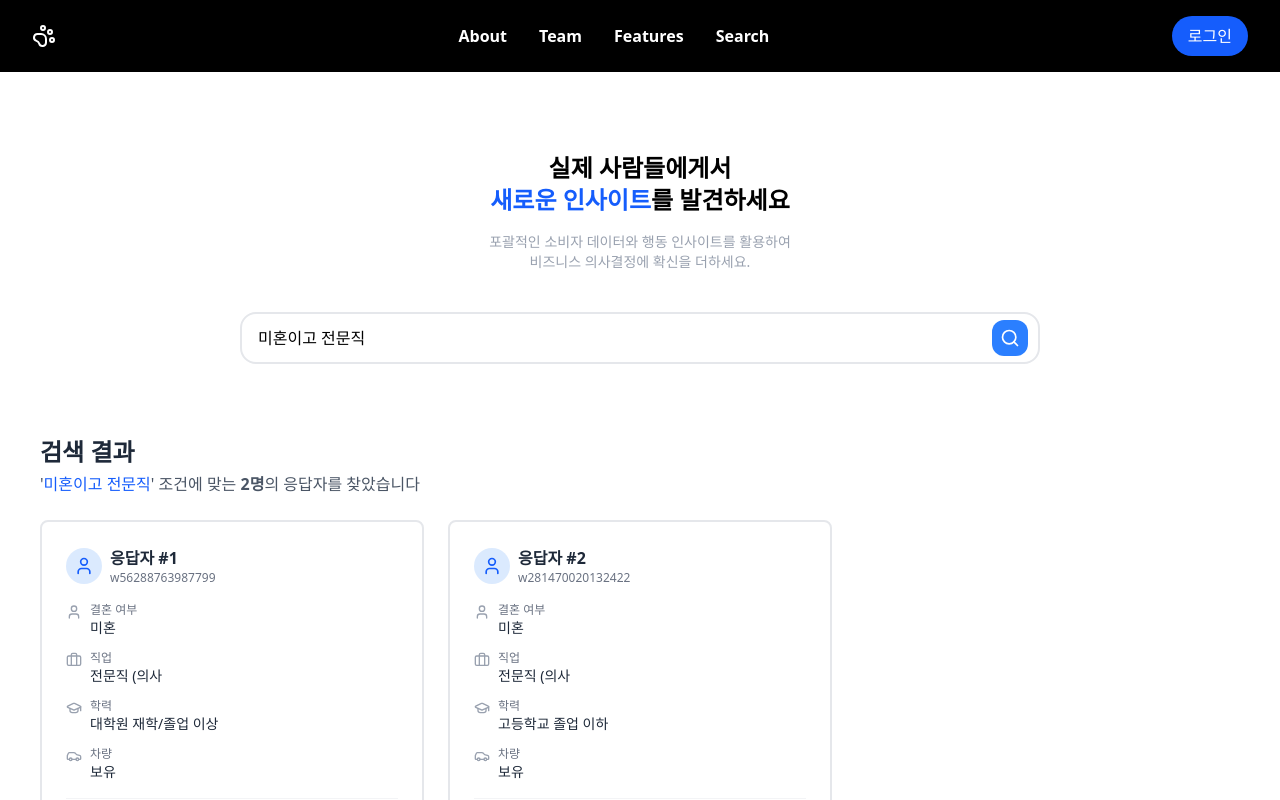
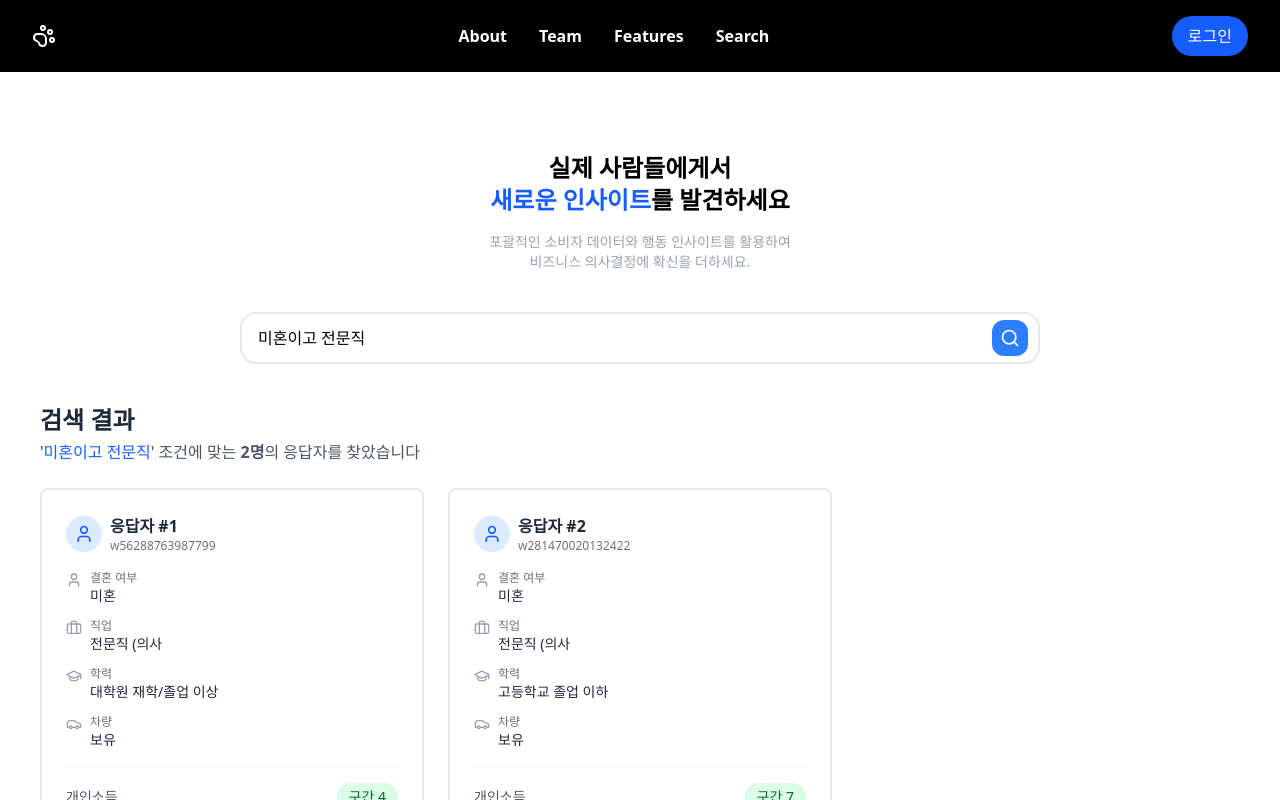
Before and after one commit to PMI-Data-Panel/DataPanel-FE, a React (Vite) app: page /search in a window 1280 px wide. Both pictures are taken after a click on the button "미혼이고 전문직". Built offline with nearby package versions, Linux system fonts and the light colour scheme.

Commit message:
add 검색결과 스크롤기능 추가

```diff
--- a/src/components/search/RespondentCard.tsx
+++ b/src/components/search/RespondentCard.tsx
@@ -30,7 +30,7 @@ const RespondentCard = ({ response, index, onClick }: RespondentCardProps) => {
   return (
     <div
       onClick={onClick}
-      className="bg-white border-2 border-gray-200 rounded-lg p-6 hover:border-blue-500 hover:shadow-lg transition-all cursor-pointer group"
+      className="bg-white border-2 border-gray-200 rounded-lg p-6 hover:border-blue-500 hover:shadow-lg transition-all cursor-pointer group h-full"
     >
       {/* 헤더 */}
       <div className="flex items-center justify-between mb-4">
@@ -105,9 +105,9 @@ const InfoRow = ({
 }) => (
   <div className="flex items-start gap-2">
     <div className="text-gray-400 mt-0.5">{icon}</div>
-    <div className="flex-1">
+    <div className="flex-1 min-w-0">
       <p className="text-xs text-gray-500">{label}</p>
-      <p className="text-sm font-medium text-gray-800 truncate">
+      <p className="text-sm font-medium text-gray-800 break-words">
         {value || "정보 없음"}
       </p>
     </div>
--- a/src/components/search/ResultHeader.tsx
+++ /dev/null
@@ -1,23 +0,0 @@
-import React from "react";
-import { ChevronDown } from "lucide-react";
-
-interface ResultsHeaderProps {
-  count: number;
-}
-
-const ResultsHeader: React.FC<ResultsHeaderProps> = ({ count }) => {
-  return (
-    <div className="flex items-center justify-between">
-      <h3 className="text-lg font-semibold">{count}개 응답</h3>
-      <div className="flex gap-3">
-        <button className="flex items-center gap-2">
-          정확도순 <ChevronDown className="w-4 h-4" />
-        </button>
-        <button className="flex items-center gap-2">Excel</button>
-        <button className="flex items-center gap-2">JSON</button>
-      </div>
-    </div>
-  );
-};
-
-export default ResultsHeader;
--- a/src/components/search/SearchForm.tsx
+++ b/src/components/search/SearchForm.tsx
@@ -20,6 +20,7 @@ const SearchForm = ({
 
   const handleKeyPress = (e: React.KeyboardEvent<HTMLInputElement>) => {
     if (e.key === "Enter") {
+      // eslint-disable-next-line @typescript-eslint/no-explicit-any
       handleSubmit(e as any);
     }
   };
--- a/src/components/search/SearchResults.tsx
+++ b/src/components/search/SearchResults.tsx
@@ -1,7 +1,7 @@
-import { useState } from "react";
+import { useState, useEffect, useRef } from "react";
 import { Users, ChevronRight } from "lucide-react";
+import RespondentCard from "./RespondentCard";
 import RespondentDetail from "./RespondentDetail";
-import RespondentCard from "./RespondentCard";
 
 type ResponseSource = {
   user_id: string;
@@ -21,6 +21,8 @@ interface SearchResultsProps {
   searchQuery: string;
 }
 
+const ITEMS_PER_PAGE = 9; // 한 번에 보여줄 카드 개수
+
 const SearchResults = ({
   results,
   isSearching,
@@ -28,6 +30,58 @@ const SearchResults = ({
 }: SearchResultsProps) => {
   const [selectedRespondent, setSelectedRespondent] =
     useState<ResponseSource | null>(null);
+  const [displayedResults, setDisplayedResults] = useState<ResponseSource[]>(
+    []
+  );
+  const [page, setPage] = useState(1);
+  const [hasMore, setHasMore] = useState(true);
+  const loadMoreRef = useRef<HTMLDivElement | null>(null);
+
+  // 검색 결과가 변경되면 초기화
+  useEffect(() => {
+    setDisplayedResults(results.slice(0, ITEMS_PER_PAGE));
+    setPage(1);
+    setHasMore(results.length > ITEMS_PER_PAGE);
+  }, [results]);
+
+  // Intersection Observer로 무한 스크롤 구현
+  useEffect(() => {
+    if (!loadMoreRef.current || !hasMore || selectedRespondent) return;
+
+    const el = loadMoreRef.current;
+
+    const observer = new IntersectionObserver((entries) => {
+      const first = entries[0];
+
+      if (first.isIntersecting && hasMore) {
+        loadMore();
+      }
+    });
+
+    observer.observe(el);
+
+    return () => {
+      if (el) {
+        observer.unobserve(el);
+      }
+    };
+  }, [hasMore, page, selectedRespondent]);
+
+  // 더 많은 결과 로드
+  const loadMore = () => {
+    const nextPage = page + 1;
+    const startIndex = 0;
+    const endIndex = nextPage * ITEMS_PER_PAGE;
+
+    const newDisplayedResults = results.slice(startIndex, endIndex);
+    setDisplayedResults(newDisplayedResults);
+    setPage(nextPage);
+
+    // 더 이상 로드할 데이터가 없는지 확인
+    if (endIndex >= results.length) {
+      setHasMore(false);
+    }
+  };
 
   // 로딩 중
   if (isSearching) {
@@ -59,7 +113,7 @@ const SearchResults = ({
   // 상세 정보 표시
   if (selectedRespondent) {
     return (
-      <div className="bg-white rounded-lg shadow-lg p-6">
+      <div className="bg-white rounded-lg shadow-lg p-6 mb-10">
         <button
           onClick={() => setSelectedRespondent(null)}
           className="flex items-center text-blue-600 hover:text-blue-800 mb-4 transition-colors"
@@ -74,7 +128,7 @@ const SearchResults = ({
 
   // 결과 목록
   return (
-    <div className="mt-8">
+    <div className="mb-10">
       {/* 결과 헤더 */}
       <div className="flex items-center justify-between mb-6">
         <div>
@@ -89,8 +143,8 @@ const SearchResults = ({
       </div>
 
       {/* 결과 그리드 */}
-      <div className="grid grid-cols-1 md:grid-cols-2 lg:grid-cols-3 gap-6">
-        {results.map((response, index) => (
+      <div className="grid grid-cols-1 md:grid-cols-2 lg:grid-cols-3 gap-6 auto-rows-fr">
+        {displayedResults.map((response, index) => (
           <RespondentCard
             key={response.user_id}
             response={response}
@@ -99,6 +153,22 @@ const SearchResults = ({
           />
         ))}
       </div>
+
+      {/* 무한 스크롤 트리거 */}
+      {hasMore && (
+        <div ref={loadMoreRef} className="flex justify-center mt-8 py-8">
+          <div className="animate-spin rounded-full h-8 w-8 border-b-2 border-blue-600"></div>
+        </div>
+      )}
+
+      {/* 모든 결과 로드 완료 */}
+      {!hasMore && displayedResults.length > 0 && (
+        <div className="text-center mt-8 py-8">
+          <p className="text-gray-500">
+            모든 결과를 불러왔습니다 ({displayedResults.length}명)
+          </p>
+        </div>
+      )}
     </div>
   );
 };
--- a/src/layouts/HomeLayout.tsx
+++ b/src/layouts/HomeLayout.tsx
@@ -3,12 +3,12 @@ import Navbar from "../pages/Navbar";
 
 const HomeLayout = () => {
   return (
-    <div className="h-dvh flex flex-col ">
+    <div className="h-dvh flex flex-col">
       <Navbar />
-      <main className="flex-1 overflow-hidden">
+      <main className="flex-1 overflow-auto">
+        {" "}
         <Outlet />
       </main>
-
       <footer></footer>
     </div>
   );
--- a/src/pages/SearchPage.tsx
+++ b/src/pages/SearchPage.tsx
@@ -1,13 +1,12 @@
 import { useState } from "react";
 import Button from "../components/common/Button";
 import LandingText from "../components/common/LandingText";
-
+import SearchForm from "../components/search/SearchForm";
 import SearchResults from "../components/search/SearchResults";
-import SearchForm from "../components/search/SearchForm";
 import {
+  mockSurveyData,
   filterResponses,
   getSingleAnswer,
-  mockSurveyData,
 } from "../utils/mockDataUtils";
 
 type ResponseSource = {
@@ -119,7 +118,7 @@ const SearchPage = () => {
   };
 
   return (
-    <div className="flex flex-col p-10 mt-10 gap-10">
+    <div className="flex flex-col p-10 mt-10 gap-10 pb-20">
       {/* 헤더 텍스트 */}
       <LandingText
         titleText1="실제 사람들에게서"
@@ -128,7 +127,6 @@ const SearchPage = () => {
         subText1="포괄적인 소비자 데이터와 행동 인사이트를 활용하여"
         subText2="비즈니스 의사결정에 확신을 더하세요."
       />
-
       {/* 검색 폼 */}
       <SearchForm
         searchQuery={searchQuery}
@@ -136,7 +134,6 @@ const SearchPage = () => {
         onSearch={handleSearch}
         isSearching={isSearching}
       />
-
       {/* 예시 검색어 */}
       {!hasSearched && (
         <div className="flex flex-col justify-center items-center text-sm text-gray-600 mt-4 gap-2">
@@ -163,14 +160,15 @@ const SearchPage = () => {
           </div>
         </div>
       )}
-
       {/* 검색 결과 */}
-      {hasSearched && (
-        <SearchResults
-          results={searchResults}
-          isSearching={isSearching}
-          searchQuery={searchQuery}
-        />
+      {hasSearched && searchQuery && (
+        <>
+          <SearchResults
+            results={searchResults}
+            isSearching={isSearching}
+            searchQuery={searchQuery}
+          />
+        </>
       )}
     </div>
   );
```
